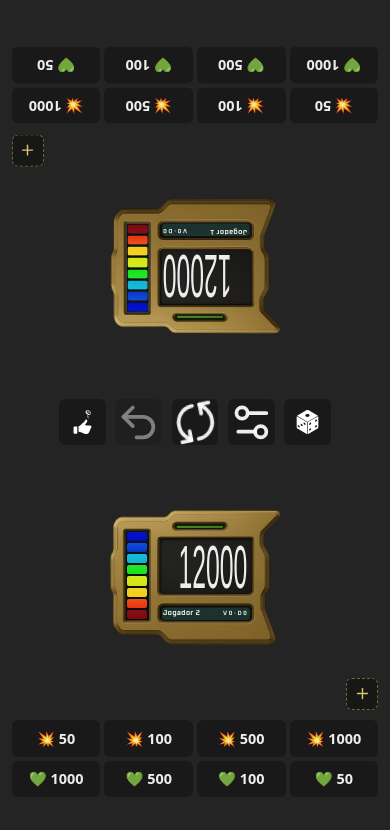
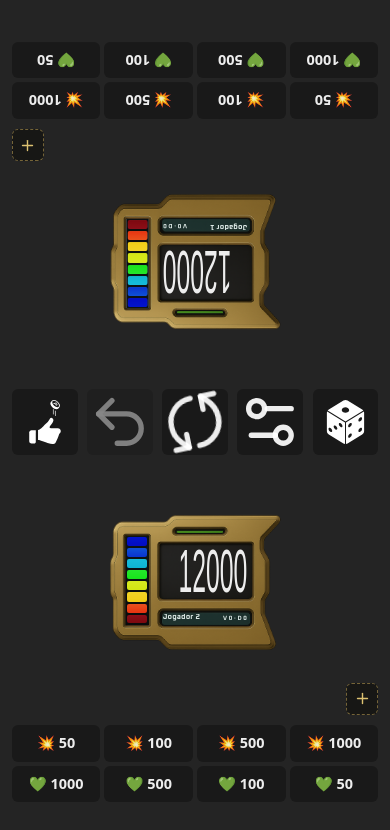
Before and after one commit to sillasHead/yugioh-lp, a React (Vite) app: page / in a window 390 px wide. Shown: the top 830 px of the page. Built offline with nearby package versions, Linux system fonts and the light colour scheme; grey boxes are pictures that could not be loaded; a web font is replaced by a local one.

Commit message:
revert: restore mobile action button sizing

```diff
--- a/src/components/GameActions/style.css
+++ b/src/components/GameActions/style.css
@@ -27,11 +27,6 @@
   height: 100%;
   place-items: center;
   animation: reset-game-spin 7s linear infinite;
-}
-
-.reset-game-spinner svg {
-  width: 60%;
-  height: 60%;
 }
 
 @keyframes reset-game-spin {
@@ -93,8 +88,8 @@
 
   .game-actions > button,
   .game-actions > .actions {
-    width: clamp(44px, 12vw, 52px);
-    flex: 0 0 clamp(44px, 12vw, 52px);
+    width: clamp(52px, 15vw, 68px);
+    flex: 0 1 68px;
     padding: 0;
   }
 
```
